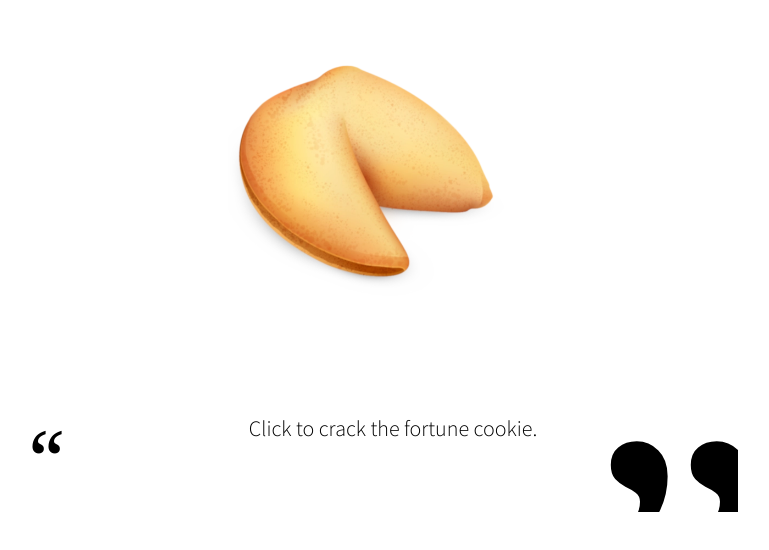
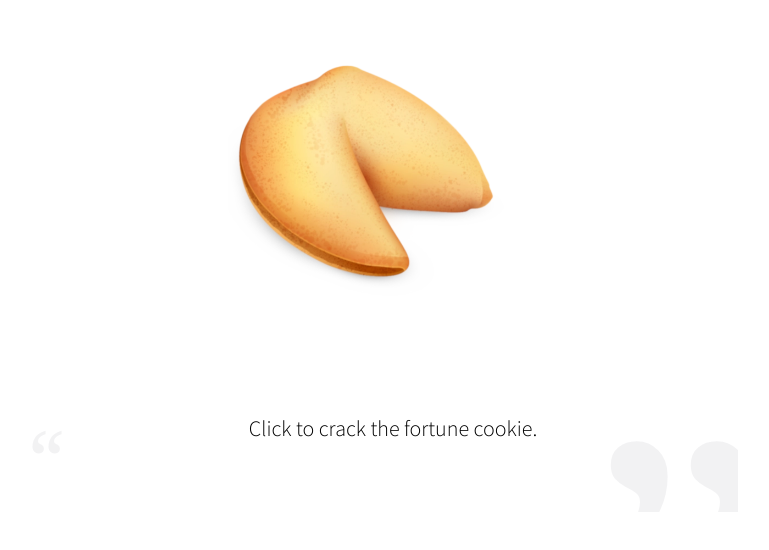
Before and after one commit to DeLaTodorovski/FortuneCookie, a plain HTML site: page index.html in a window 1280 px wide. Shown: the whole page, without its empty margins (262-1031 px from the left). Drawn offline with Linux system fonts and the light colour scheme.

Commit message:
Fixed CSS code errors

```diff
--- a/style/style.css
+++ b/style/style.css
@@ -47,7 +47,7 @@ img {
       top: 10px;
       left: 10px;
       font-size: 5em;
-      color: rgba(#eee, 0.8);
+      color: rgba(239, 239, 240, 0.8);
       font-weight: normal;
     }
 
@@ -59,7 +59,7 @@ img {
       line-height: 100px;
       right: -32px;
       font-size: 25em;
-      color: rgba(#eee, 0.8);
+      color: rgba(239, 239, 240, 0.8);
       font-weight: normal;
     }
 
```
